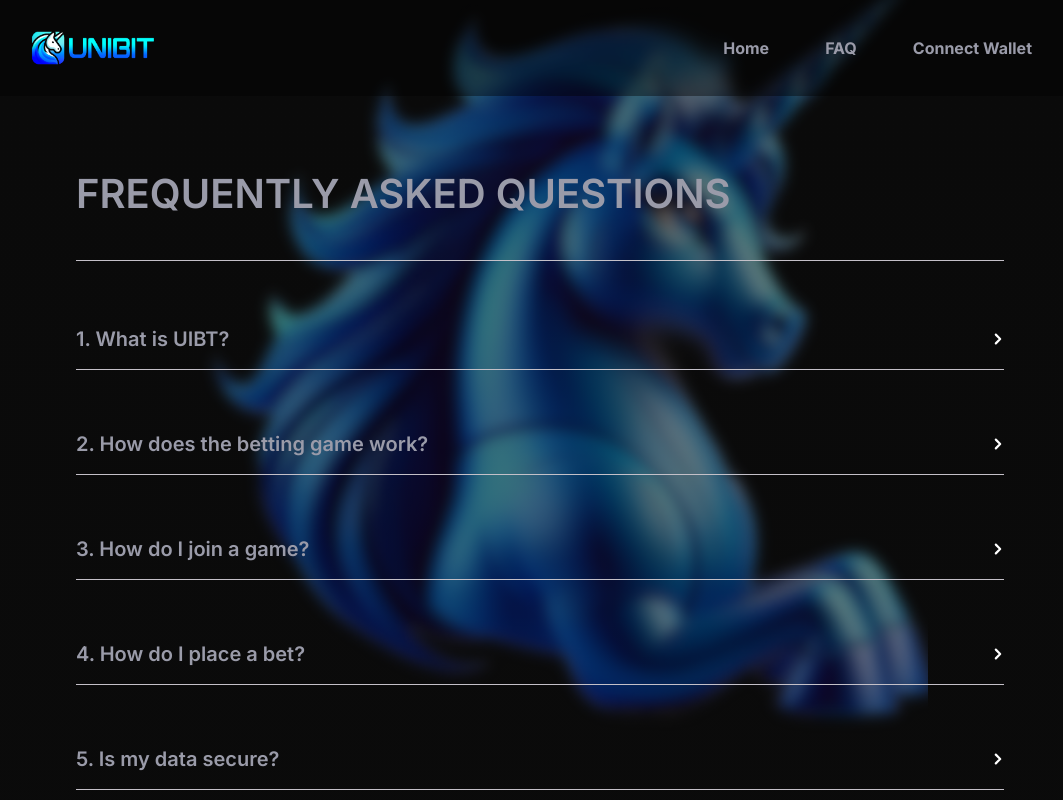
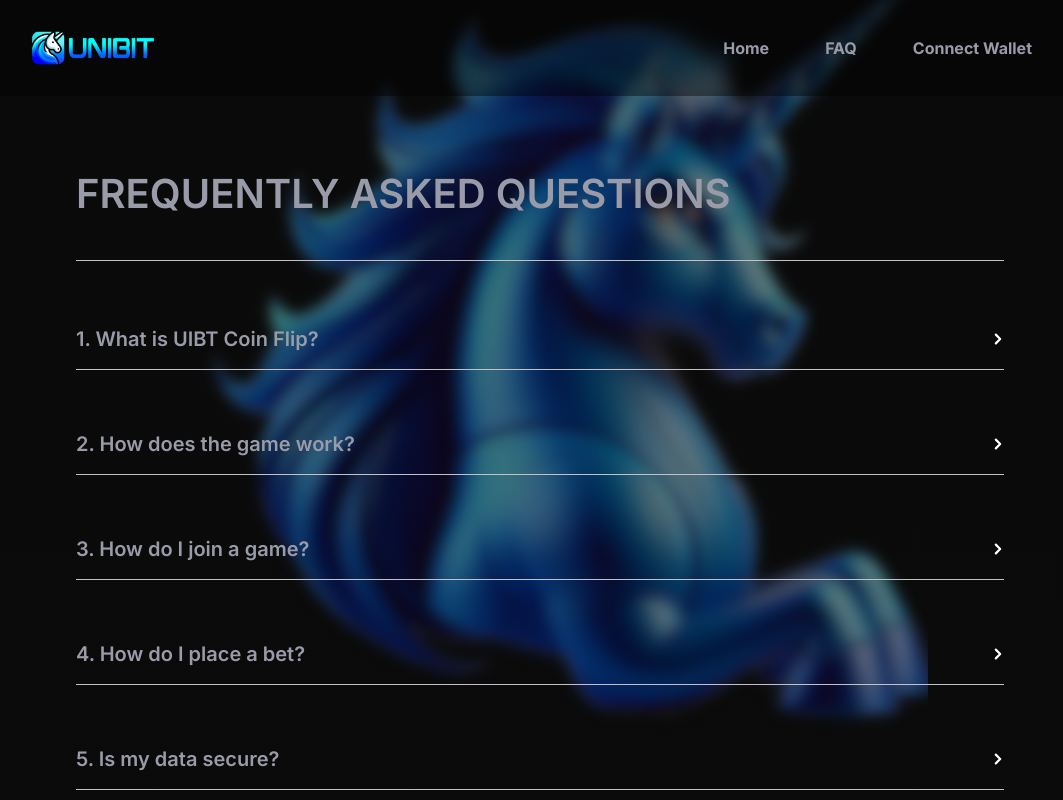
Before and after one commit to kjsingh03/UNIBIT, a React (Vite) app in the folder client/: page /faq in a window 1280 px wide. Shown: the whole page, without its empty margins (100-1163 px from the left). Built offline with nearby package versions, Linux system fonts and the light colour scheme; no server answers.

Commit message:
Feedback12

```diff
--- a/client/src/Pages/HowToPlay.jsx
+++ b/client/src/Pages/HowToPlay.jsx
@@ -28,8 +28,8 @@ function HowToPlay() {
                 </div>
 
                 <div className="flex flex-col gap-3 transition-all ease-in duration-300">
-                    <Accordion handleClick={handleClick} id='ques1' ques="1. What is UIBT?" ans="UIBT is a digital token created by our team. It is used as the primary currency in our online multiplayer betting game." />
-                    <Accordion handleClick={handleClick} id='ques2' ques="2. How does the betting game work?" ans="Players can join a game room, place bets using UIBT tokens, and compete against other players. The game outcomes determine the distribution of winnings based on the bets placed." />
+                    <Accordion handleClick={handleClick} id='ques1' ques="1. What is UIBT Coin Flip?" ans="UIBT Coin Flip is a smart contract that allows users to play single player or multi player game for Double or Nothing with their UIBT tokens with a 0% fee." />
+                    <Accordion handleClick={handleClick} id='ques2' ques="2. How does the game work?" ans="Players can join a game room, place bets using UIBT tokens, and compete against other players. The game outcomes determine the distribution of winnings based on the bets placed." />
                     <Accordion handleClick={handleClick} id='ques3' ques="3. How do I join a game?" ans="To join a game, create an account, log in, and navigate to the game lobby. From there, you can join an existing room or create a new one." />
                     <Accordion handleClick={handleClick} id='ques4' ques="4. How do I place a bet?" ans="Once you join a room, you can place a bet by selecting your bet choice and entering the amount of UIBT tokens you want to wager. Confirm your bet to finalize it." />
                     <Accordion handleClick={handleClick} id='ques5' ques="5. Is my data secure?" ans="Yes, we use industry-standard security measures to protect your data and transactions. Your information is encrypted and stored securely on our servers." />
```
